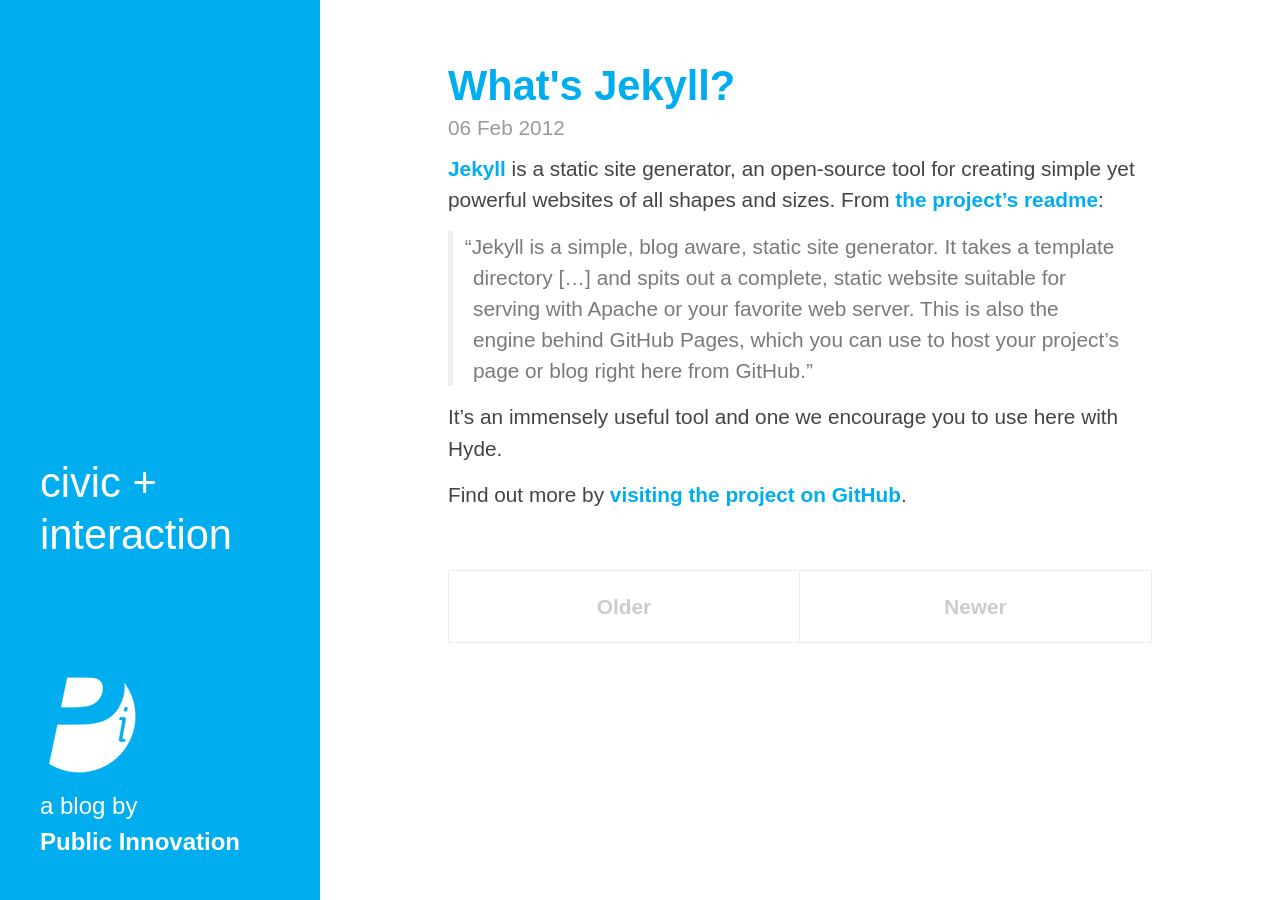
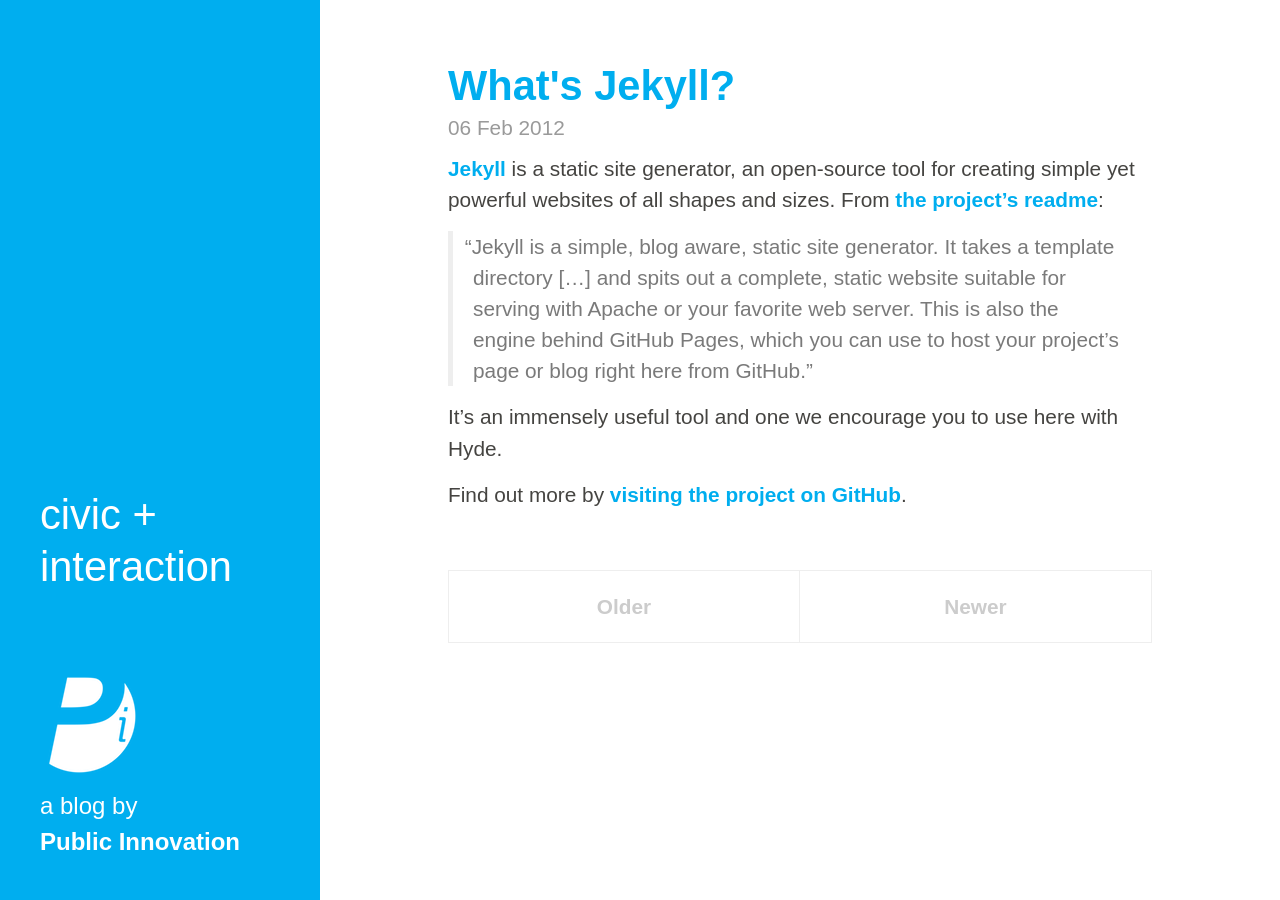
Before and after one commit to publicinnovation/blog, a Jekyll site: the page built from index.html, in a window 1280 px wide. Built offline with Jekyll 4.4.1, drawn with Linux system fonts in a browser that asks for light colours; Markdown is read by kramdown in place of the engine named in the settings; the list of posts is cut into pages by our own code.

Commit message:
fix masthead title, link styles

```diff
--- a/public/css/custom.css
+++ b/public/css/custom.css
@@ -9,15 +9,18 @@
   color: #00aeef;
 }
 
-h4 {
-  margin-bottom: 64px;
-  color: #fff;
-}
-
 .masthead {
 	background-color: #00aeef;
 }
+.masthead h4 {
+    margin-bottom: 32px;
+    color: #fff;
+  }
 
 a {
 	color: #00aeef;
 }
+a:hover {
+  	text-decoration: none;
+  	color: #000;
+}
```
